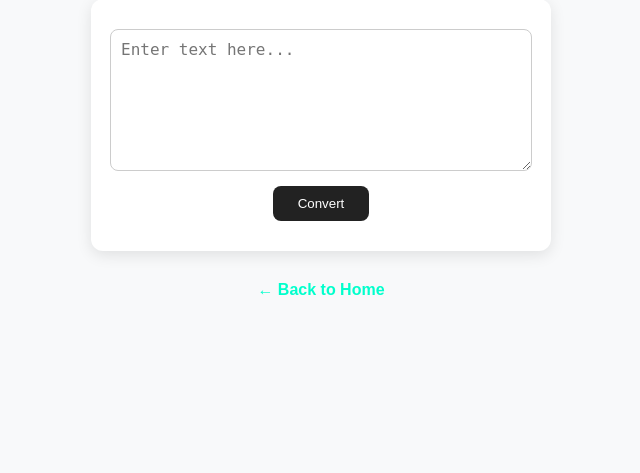
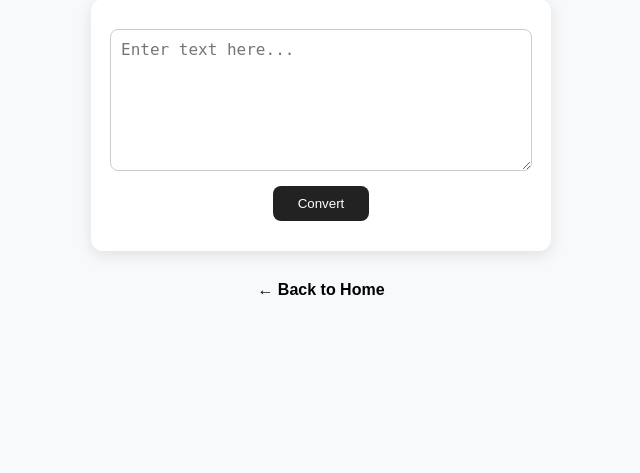
Before and after one commit to dilankurty/lab_3_website, a Flask app: page /touppercase in a window 1280 px wide. Shown: the part 290-763 px from the top of the page, without its empty margins (319-959 px from the left). Run offline with Flask 3, Linux system fonts and the light colour scheme.

Commit message:
fix color

```diff
--- a/templates/touppercase.html
+++ b/templates/touppercase.html
@@ -56,7 +56,7 @@
   .back-btn {
     margin-top: 30px;
     text-decoration: none;
-    color: #00ffcc;
+    color: #000000;
     font-weight: bold;
     transition: color 0.3s ease;
   }
```
